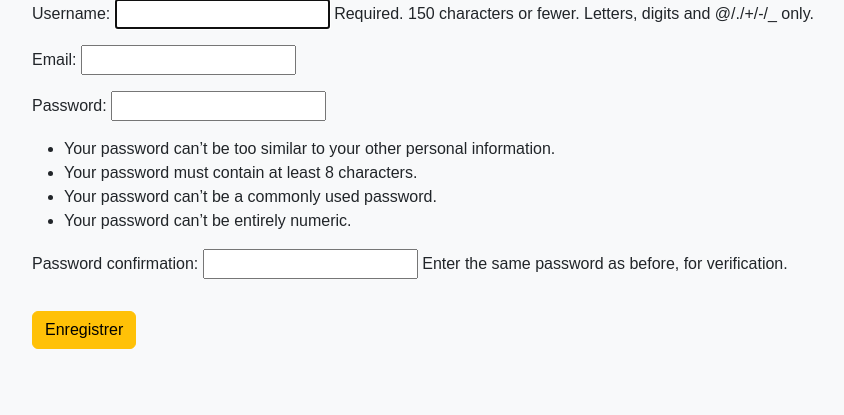
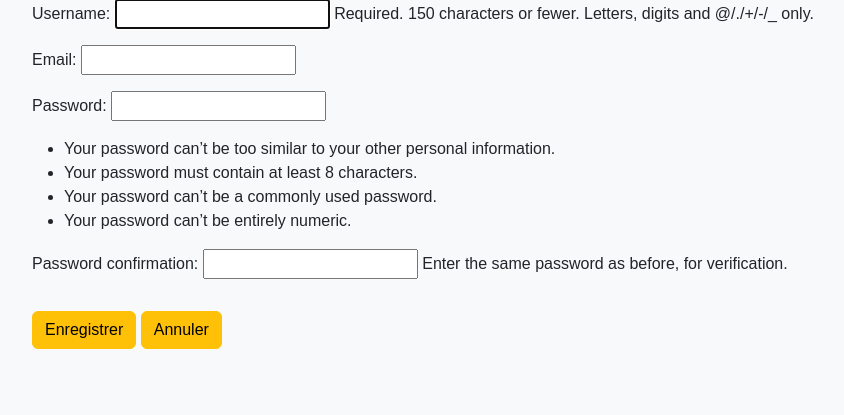
Before and after one commit to Amadou6124/myblog, a Django app: template src/post/templates/post/article_form.html in a window 1280 px wide. Shown: the part 151-566 px from the top of the page, without its empty margins (62-906 px from the left). Run offline with Django 5.2, Linux system fonts and the light colour scheme; the template is opened without the code that fills it: values that come from a table or form of the project are taken from there, others are empty.

Commit message:
Ajout du button pour retourner au liste des articles

```diff
--- a/src/post/templates/post/article_form.html
+++ b/src/post/templates/post/article_form.html
@@ -8,7 +8,10 @@
     <form method="post" enctype="multipart/form-data">
         {% csrf_token %}
         {{ form.as_p }}
+        <div class="#">
         <button type="submit" class="btn btn-warning mt-3">Enregistrer</button>
+        <a href="{% url 'post-list' %}" class="btn btn-warning mt-3">Annuler</a>
+        </div>
     </form>
 </div>
 {% endblock %}
```
